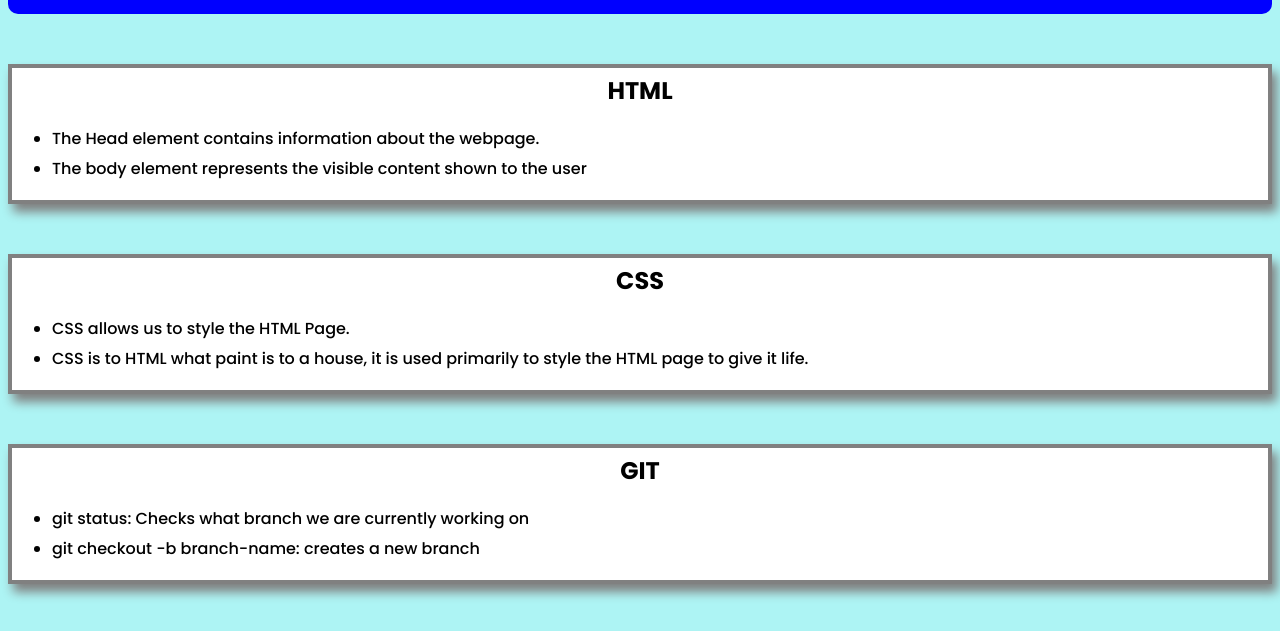
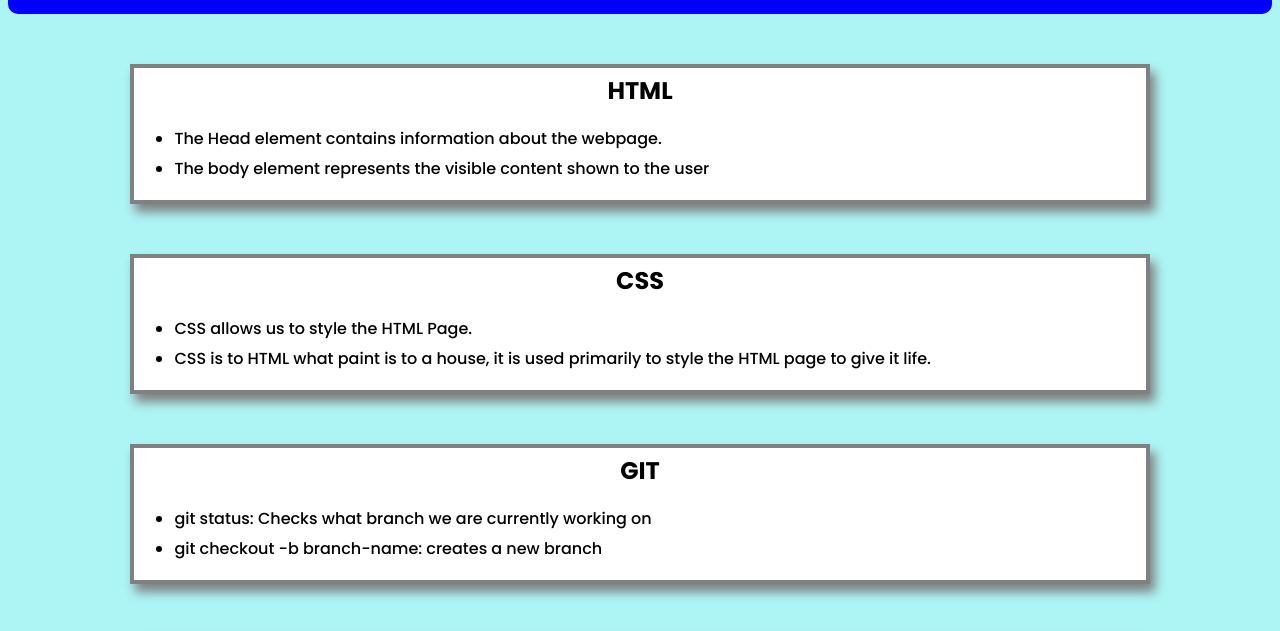
Before and after one commit to Rilwan0410/prework-study-guide, a plain HTML site: page index.html in a window 1280 px wide. Shown: the part 109-740 px from the top of the page. Drawn offline with Linux system fonts and the light colour scheme.

Commit message:
changed width of cards in the CSS

```diff
--- a/assets/styles.css
+++ b/assets/styles.css
@@ -35,8 +35,9 @@ img {
 
 .card {
   border: 4px solid gray;
-  margin: 50px 0;
+  margin: 50px auto;
   height: fit-content;
+  width: 80%;
   box-shadow: 5px 8px 10px gray;
   font-family: poppins;
   font-weight: 500;
```
